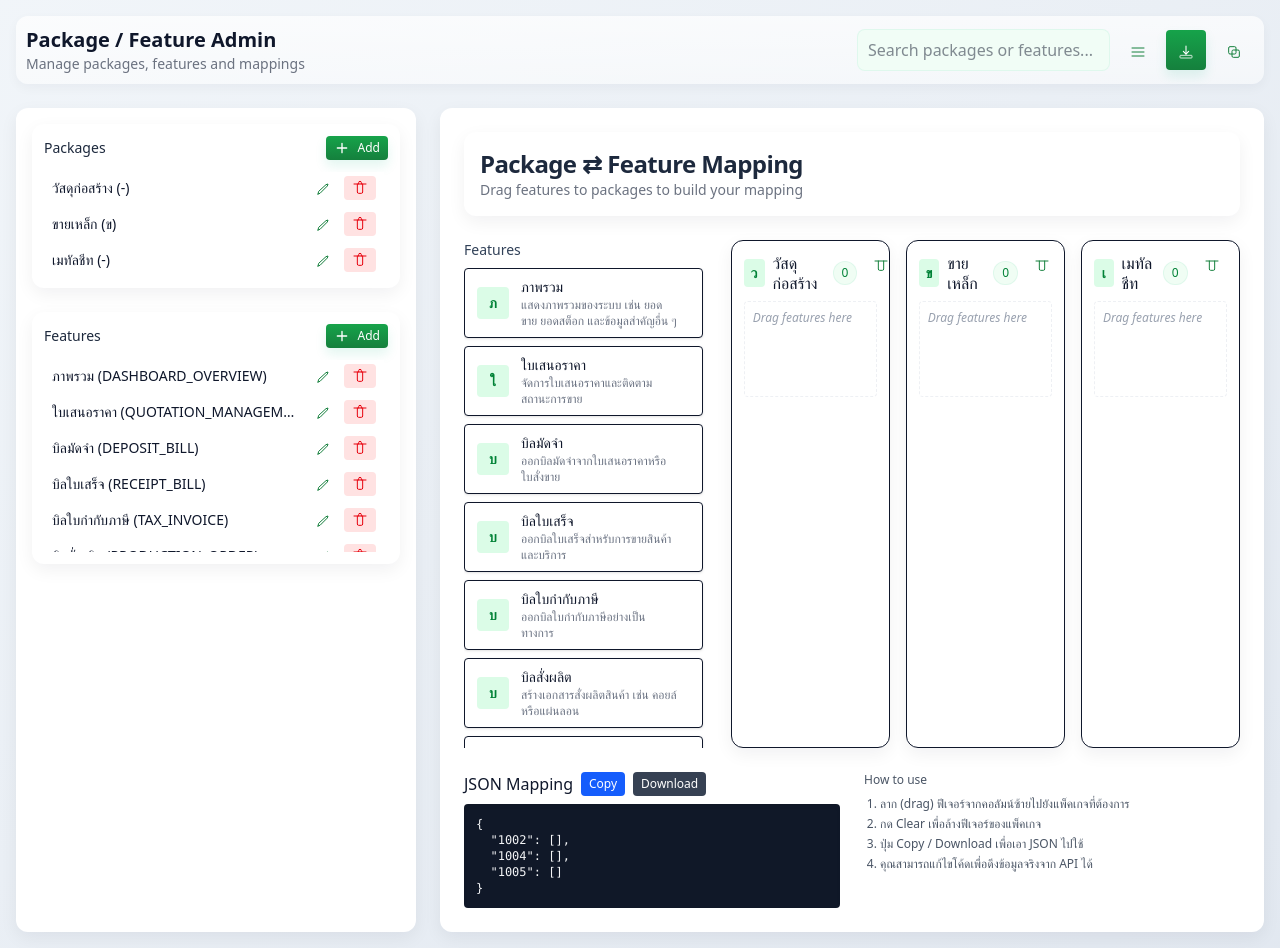
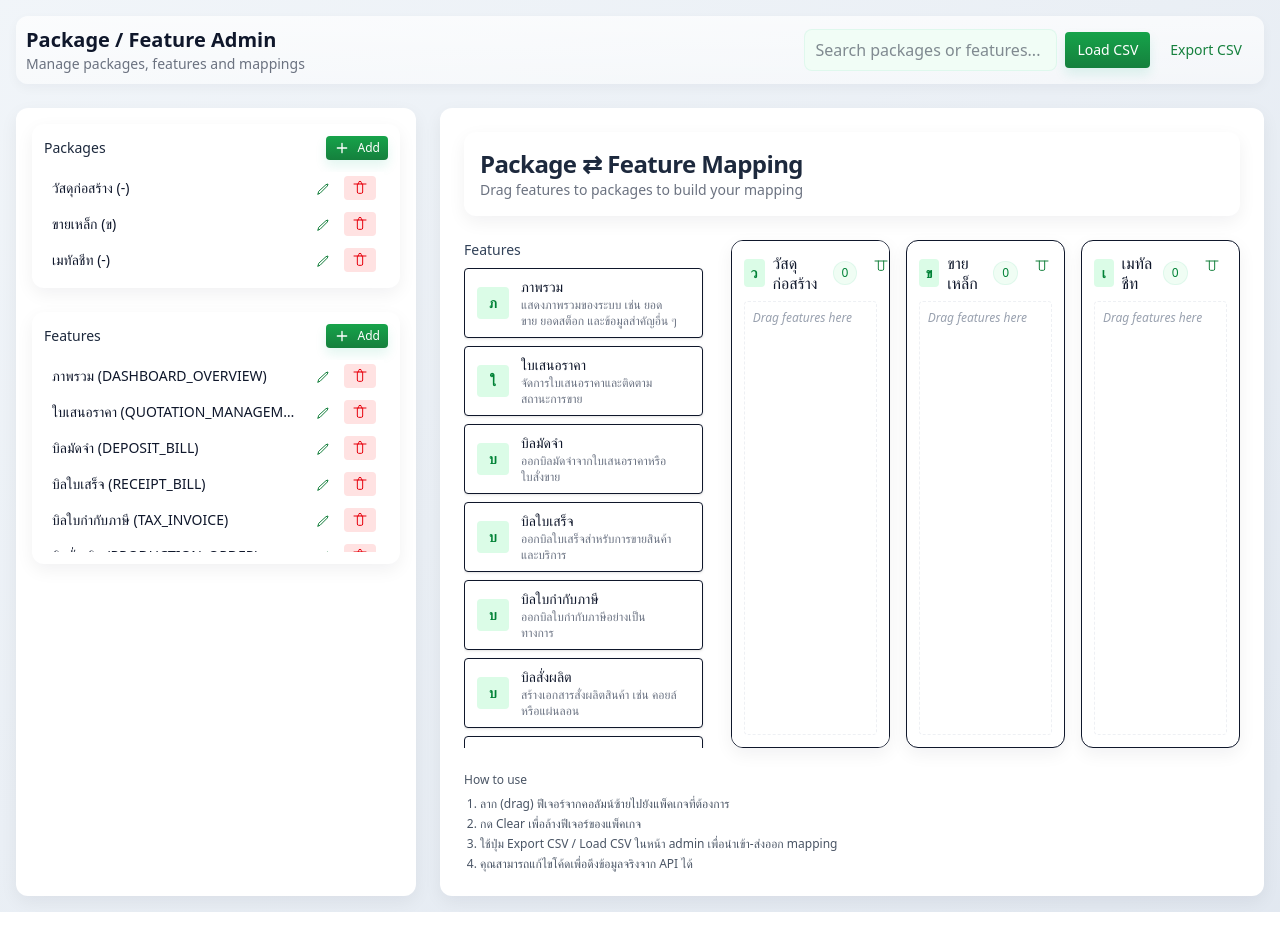
Before and after one commit to gvd1598/ssPermisstion, a React (Vite) app: page / in a window 1280 px wide. After the commit the page ends 912 px from the top, so only its background shows below. Built offline with nearby package versions, Linux system fonts and the light colour scheme.

Commit message:
[Boss] upate ui

```diff
--- a/src/components/PackageFeatureAdmin.tsx
+++ b/src/components/PackageFeatureAdmin.tsx
@@ -1,4 +1,10 @@
-import React, { useCallback, useEffect, useMemo, useState } from "react";
+import React, {
+  useCallback,
+  useEffect,
+  useMemo,
+  useRef,
+  useState,
+} from "react";
 import CrudList from "./CrudList";
 import PackageFeatureMapper from "./PackageFeatureMapper";
 import type { PackageFeatureMap } from "./PackageFeatureMapper";
@@ -139,27 +145,16 @@ const PackageFeatureAdmin: React.FC = () => {
     []
   );
 
-  const exportAll = () => {
-    const out = {
-      packages,
-      features,
-      mapping: toPersist(mapping),
-    };
-    const blob = new Blob([JSON.stringify(out, null, 2)], {
-      type: "application/json",
-    });
-    const url = URL.createObjectURL(blob);
-    const a = document.createElement("a");
-    a.href = url;
-    a.download = "full-package-feature-config.json";
-    a.click();
-    URL.revokeObjectURL(url);
-  };
+  // JSON export removed; CSV-only behavior
 
   const exportCSV = () => {
-    // columns: package_id,package_name,feature_id,feature_name,feature_code
+    // columns: package_id,package_name,feature_id,feature_name,createdAt,updatedAt,createdBy,updatedBy
+    // createdAt/updatedAt are mapping-level timestamps (epoch ms), createdBy/updatedBy set to "system"
     const rows: string[] = [];
-    rows.push("package_id,package_name,feature_id,feature_name,feature_code");
+    rows.push(
+      "package_id,package_name,feature_id,feature_name,createdAt,updatedAt,createdBy,updatedBy"
+    );
+    const now = String(Date.now()); // epoch ms
     Object.entries(toPersist(mapping)).forEach(([pkgId, featIds]) => {
       const pkg = packages.find((p) => String(p.id) === pkgId);
       featIds.forEach((fid) => {
@@ -169,7 +164,10 @@ const PackageFeatureAdmin: React.FC = () => {
           pkg?.name ?? "",
           fid,
           feat?.name ?? "",
-          feat?.code ?? "",
+          now,
+          now,
+          "system",
+          "system",
         ];
         // escape commas and quotes
         const esc = cols
@@ -188,21 +186,173 @@ const PackageFeatureAdmin: React.FC = () => {
     URL.revokeObjectURL(url);
   };
 
-  const copyAll = async () => {
-    try {
-      const out = {
-        packages,
-        features,
-        mapping: toPersist(mapping),
-      };
-      await navigator.clipboard.writeText(JSON.stringify(out, null, 2));
-      // lightweight feedback
-      alert("Configuration copied to clipboard");
-    } catch (e) {
-      console.warn("copy failed", e);
-      alert("Copy failed — please use Export JSON");
-    }
+  // --- CSV load / import ---
+  const fileInputRef = useRef<HTMLInputElement | null>(null);
+
+  function parseCSV(text: string): Record<string, string>[] {
+    // simple RFC4180-ish parser returning array of row objects keyed by header
+    const lines = text.split(/\r?\n/);
+    // drop empty lines
+    const filtered = lines.filter((l) => l.trim() !== "");
+    if (filtered.length === 0) return [];
+
+    const parseLine = (line: string) => {
+      const cells: string[] = [];
+      let cur = "";
+      let inQuotes = false;
+      for (let i = 0; i < line.length; i++) {
+        const ch = line[i];
+        if (ch === '"') {
+          if (inQuotes && line[i + 1] === '"') {
+            cur += '"';
+            i++;
+          } else {
+            inQuotes = !inQuotes;
+          }
+        } else if (ch === "," && !inQuotes) {
+          cells.push(cur);
+          cur = "";
+        } else {
+          cur += ch;
+        }
+      }
+      cells.push(cur);
+      return cells.map((c) => c.trim());
+    };
+
+    const headers = parseLine(filtered[0]).map((h) => h.trim());
+    return filtered.slice(1).map((ln) => {
+      const cells = parseLine(ln);
+      const obj: Record<string, string> = {};
+      headers.forEach((h, i) => (obj[h] = cells[i] ?? ""));
+      return obj;
+    });
+  }
+
+  const normalize = (s: string) => s.toLowerCase().replace(/[^a-z0-9]/g, "");
+
+  const handleFileChange = (e: React.ChangeEvent<HTMLInputElement>) => {
+    const f = e.target.files?.[0];
+    if (!f) return;
+    const reader = new FileReader();
+    reader.onload = () => {
+      try {
+        const text = String(reader.result ?? "");
+        const parsed = parseCSV(text);
+        if (!parsed.length) {
+          alert("No rows found in CSV");
+          return;
+        }
+
+        // Build lookup maps from current state (mutable)
+        const pkgMap = new Map<string, PackageEntity>(
+          packages.map((p) => [String(p.id), p])
+        );
+        const featMap = new Map<string, FeatureEntity | FeatureEntity>(
+          features.map((f) => [String(f.id), f])
+        );
+        const newPersist: Record<string, string[]> = {};
+
+        parsed.forEach((row) => {
+          // normalize keys
+          const normRow: Record<string, string> = {};
+          Object.entries(row).forEach(([k, v]) => {
+            normRow[normalize(k)] = v;
+          });
+
+          const pkgIdRaw = normRow["packageid"] ?? normRow["package_id"] ?? "";
+          const pkgId = String(pkgIdRaw).trim();
+          if (!pkgId) return;
+
+          const pkgName = normRow["packagename"] ?? "";
+          const pkgCreatedAt = normRow["packagecreatedat"] ?? "";
+          const pkgUpdatedAt = normRow["packageupdatedat"] ?? "";
+
+          const featIdRaw = normRow["featureid"] ?? normRow["feature_id"] ?? "";
+          const featId = String(featIdRaw).trim();
+          if (!featId) return;
+
+          const featName = normRow["featurename"] ?? "";
+          const featCode = normRow["featurecode"] ?? "";
+          const featCreatedAt = normRow["featurecreatedat"] ?? "";
+          const featUpdatedAt = normRow["featureupdatedat"] ?? "";
+
+          // upsert package
+          if (!pkgMap.has(pkgId)) {
+            const idNum = Number(pkgId);
+            const created = createEmptyPackage(
+              isNaN(idNum) ? nextIdFor(packages) : idNum
+            );
+            const newPkg: PackageEntity = {
+              ...created,
+              id: isNaN(idNum) ? created.id : idNum,
+              name: pkgName || created.name,
+              createdAt: pkgCreatedAt || created.createdAt,
+              updatedAt: pkgUpdatedAt || created.updatedAt,
+              code: created.code,
+            };
+            pkgMap.set(String(newPkg.id), newPkg);
+          } else {
+            const existing = pkgMap.get(pkgId)!;
+            if (pkgName) existing.name = pkgName;
+            if (pkgCreatedAt) existing.createdAt = pkgCreatedAt;
+            if (pkgUpdatedAt) existing.updatedAt = pkgUpdatedAt;
+            pkgMap.set(pkgId, existing);
+          }
+
+          // upsert feature
+          if (!featMap.has(featId)) {
+            const idNum = Number(featId);
+            const created = createEmptyFeature(
+              isNaN(idNum) ? nextIdFor(features) : idNum
+            );
+            const newFeat: FeatureEntity = {
+              ...created,
+              id: isNaN(idNum) ? created.id : idNum,
+              name: featName || created.name,
+              code: featCode || created.code,
+              createdAt: featCreatedAt || created.createdAt,
+              updatedAt: featUpdatedAt || created.updatedAt,
+            };
+            featMap.set(String(newFeat.id), newFeat);
+          } else {
+            const existing = featMap.get(featId)! as FeatureEntity;
+            if (featName) existing.name = featName;
+            if (featCode) existing.code = featCode;
+            if (featCreatedAt) existing.createdAt = featCreatedAt;
+            if (featUpdatedAt) existing.updatedAt = featUpdatedAt;
+            featMap.set(featId, existing);
+          }
+
+          // mapping
+          newPersist[pkgId] ??= [];
+          if (!newPersist[pkgId].includes(featId))
+            newPersist[pkgId].push(featId);
+        });
+
+        // Replace state
+        setPackages(Array.from(pkgMap.values()).sort((a, b) => a.id - b.id));
+        setFeatures(Array.from(featMap.values()).sort((a, b) => a.id - b.id));
+        setMapping(fromPersist(newPersist));
+        alert(
+          `Loaded ${Object.keys(newPersist).length} package mappings from CSV`
+        );
+      } catch (err) {
+        console.error(err);
+        alert("Failed to parse CSV file");
+      } finally {
+        // reset input so same file can be re-selected
+        if (fileInputRef.current) fileInputRef.current.value = "";
+      }
+    };
+    reader.readAsText(f, "utf-8");
   };
+
+  // helper to generate a nextId when CSV contains non-numeric id
+  const nextIdFor = (arr: { id: number }[]) =>
+    arr.length ? Math.max(...arr.map((x) => x.id)) + 1 : 1;
+
+  // removed: copyAll JSON function — CSV-only import/export now
 
   return (
     <div className="flex flex-col gap-6 p-4">
@@ -221,107 +371,30 @@ const PackageFeatureAdmin: React.FC = () => {
             onChange={(e) => setSearch(e.target.value)}
           />
           <button
+            onClick={() => fileInputRef.current?.click()}
+            className="btn-primary px-3 py-2 rounded text-sm"
+            title="Load CSV mapping"
+            aria-label="Load mappings from CSV"
+          >
+            Load CSV
+          </button>
+          <input
+            ref={fileInputRef}
+            type="file"
+            accept=".csv,text/csv"
+            onChange={handleFileChange}
+            style={{ display: "none" }}
+            aria-hidden
+          />
+          <button
             onClick={exportCSV}
-            className="btn-ghost px-3 py-2 rounded"
-            title="Export CSV"
+            className="btn-ghost px-3 py-2 rounded text-sm"
+            title="Export CSV mapping"
+            aria-label="Export mappings to CSV"
           >
-            <svg
-              className="icon"
-              viewBox="0 0 24 24"
-              fill="none"
-              xmlns="http://www.w3.org/2000/svg"
-            >
-              <path
-                d="M3 6h18"
-                stroke="currentColor"
-                strokeWidth="1.5"
-                strokeLinecap="round"
-                strokeLinejoin="round"
-              />
-              <path
-                d="M3 12h18"
-                stroke="currentColor"
-                strokeWidth="1.5"
-                strokeLinecap="round"
-                strokeLinejoin="round"
-              />
-              <path
-                d="M3 18h18"
-                stroke="currentColor"
-                strokeWidth="1.5"
-                strokeLinecap="round"
-                strokeLinejoin="round"
-              />
-            </svg>
+            Export CSV
           </button>
-          <button
-            onClick={exportAll}
-            className="btn-primary px-3 py-2 rounded"
-            title="Download JSON"
-            style={{ color: "white" }}
-          >
-            <svg
-              className="icon"
-              viewBox="0 0 24 24"
-              fill="none"
-              xmlns="http://www.w3.org/2000/svg"
-            >
-              <path
-                d="M12 3v12"
-                stroke="currentColor"
-                strokeWidth="1.6"
-                strokeLinecap="round"
-                strokeLinejoin="round"
-              />
-              <path
-                d="M8 11l4 4 4-4"
-                stroke="currentColor"
-                strokeWidth="1.6"
-                strokeLinecap="round"
-                strokeLinejoin="round"
-              />
-              <rect
-                x="3"
-                y="17"
-                width="18"
-                height="4"
-                rx="1"
-                stroke="currentColor"
-                strokeWidth="1.2"
-              />
-            </svg>
-          </button>
-          <button
-            onClick={copyAll}
-            className="btn-ghost px-3 py-2 rounded"
-            title="Copy JSON to clipboard"
-          >
-            <svg
-              className="icon"
-              viewBox="0 0 24 24"
-              fill="none"
-              xmlns="http://www.w3.org/2000/svg"
-            >
-              <rect
-                x="9"
-                y="9"
-                width="11"
-                height="11"
-                rx="2"
-                stroke="currentColor"
-                strokeWidth="1.5"
-              />
-              <rect
-                x="4"
-                y="4"
-                width="11"
-                height="11"
-                rx="2"
-                stroke="currentColor"
-                strokeWidth="1.5"
-              />
-            </svg>
-          </button>
+          {/* CSV-only: Load / Export CSV buttons are shown above */}
         </div>
       </div>
       <div className="grid md:grid-cols-3 gap-6">
--- a/src/components/PackageFeatureMapper.tsx
+++ b/src/components/PackageFeatureMapper.tsx
@@ -75,14 +75,7 @@ const PackageFeatureMapper: React.FC<PackageFeatureMapperProps> = ({
     [value, setInternalMap, onChange]
   );
 
-  // Derived JSON for display
-  const json = useMemo(() => {
-    const obj: Record<string, string[]> = {};
-    Object.entries(map).forEach(([pkgId, set]) => {
-      obj[pkgId] = Array.from(set);
-    });
-    return JSON.stringify(obj, null, 2);
-  }, [map]);
+  // mapping is available via `map` variable
 
   // Drag state
   const [draggingFeatureId, setDraggingFeatureId] = useState<string | null>(
@@ -153,26 +146,7 @@ const PackageFeatureMapper: React.FC<PackageFeatureMapperProps> = ({
     });
   };
 
-  const copyJson = async () => {
-    try {
-      await navigator.clipboard.writeText(json);
-      // Optionally show toast; for simplicity we'll alert
-      alert("Copied JSON to clipboard");
-    } catch (err) {
-      console.error(err);
-      alert("Copy failed");
-    }
-  };
-
-  const downloadJson = () => {
-    const blob = new Blob([json], { type: "application/json" });
-    const url = URL.createObjectURL(blob);
-    const a = document.createElement("a");
-    a.href = url;
-    a.download = "package-feature-map.json";
-    a.click();
-    URL.revokeObjectURL(url);
-  };
+  // JSON export/copy removed — PackageFeatureAdmin handles CSV import/export
 
   return (
     <div className="flex flex-col gap-6 p-2">
@@ -241,7 +215,7 @@ const PackageFeatureMapper: React.FC<PackageFeatureMapperProps> = ({
                 key={p.id}
                 onDragOver={handlePackageDragOver()}
                 onDrop={handlePackageDrop(p.id)}
-                className={`border rounded-lg p-3 bg-white card flex flex-col gap-2 min-h-48 relative ${
+                className={`border rounded-lg p-3 bg-white card flex flex-col gap-2 min-h-48 relative max-h-[80vh] overflow-y-auto ${
                   String(p.id) === droppedPackageId
                     ? "ring-2 ring-[rgba(16,185,129,0.24)]"
                     : ""
@@ -290,7 +264,7 @@ const PackageFeatureMapper: React.FC<PackageFeatureMapperProps> = ({
                   </div>
                 </div>
                 <div
-                  className={`flex flex-col gap-2 rounded border border-dashed p-2 min-h-24 transition bg-white/60 ${
+                  className={`flex-1 flex flex-col gap-2 rounded border border-dashed p-2 transition bg-white/60 overflow-y-auto ${
                     draggingFeatureId
                       ? "border-[rgba(16,185,129,0.6)]"
                       : "border-[rgba(148,163,184,0.16)]"
@@ -350,34 +324,16 @@ const PackageFeatureMapper: React.FC<PackageFeatureMapperProps> = ({
           })}
         </div>
       </div>
-      {/* JSON Output */}
-      <div className="grid md:grid-cols-2 gap-6">
-        <div className="flex flex-col gap-2">
-          <div className="flex items-center gap-2">
-            <h2 className="font-medium">JSON Mapping</h2>
-            <button
-              onClick={copyJson}
-              className="text-xs bg-blue-600 text-white px-2 py-1 rounded hover:bg-blue-700"
-            >
-              Copy
-            </button>
-            <button
-              onClick={downloadJson}
-              className="text-xs bg-gray-700 text-white px-2 py-1 rounded hover:bg-gray-800"
-            >
-              Download
-            </button>
-          </div>
-          <pre className="text-xs bg-gray-900 text-gray-100 p-3 rounded max-h-72 overflow-auto shadow-inner">
-            {json}
-          </pre>
-        </div>
+      <div className="grid md:grid-cols-1 gap-6">
         <div className="text-xs text-gray-600 space-y-2">
           <h2 className="font-medium">How to use</h2>
           <ol className="list-decimal ml-4 space-y-1">
             <li>ลาก (drag) ฟีเจอร์จากคอลัมน์ซ้ายไปยังแพ็คเกจที่ต้องการ</li>
             <li>กด Clear เพื่อล้างฟีเจอร์ของแพ็คเกจ</li>
-            <li>ปุ่ม Copy / Download เพื่อเอา JSON ไปใช้</li>
+            <li>
+              ใช้ปุ่ม Export CSV / Load CSV ในหน้า admin เพื่อนำเข้า-ส่งออก
+              mapping
+            </li>
             <li>คุณสามารถแก้ไขโค้ดเพื่อดึงข้อมูลจริงจาก API ได้</li>
           </ol>
         </div>
```
